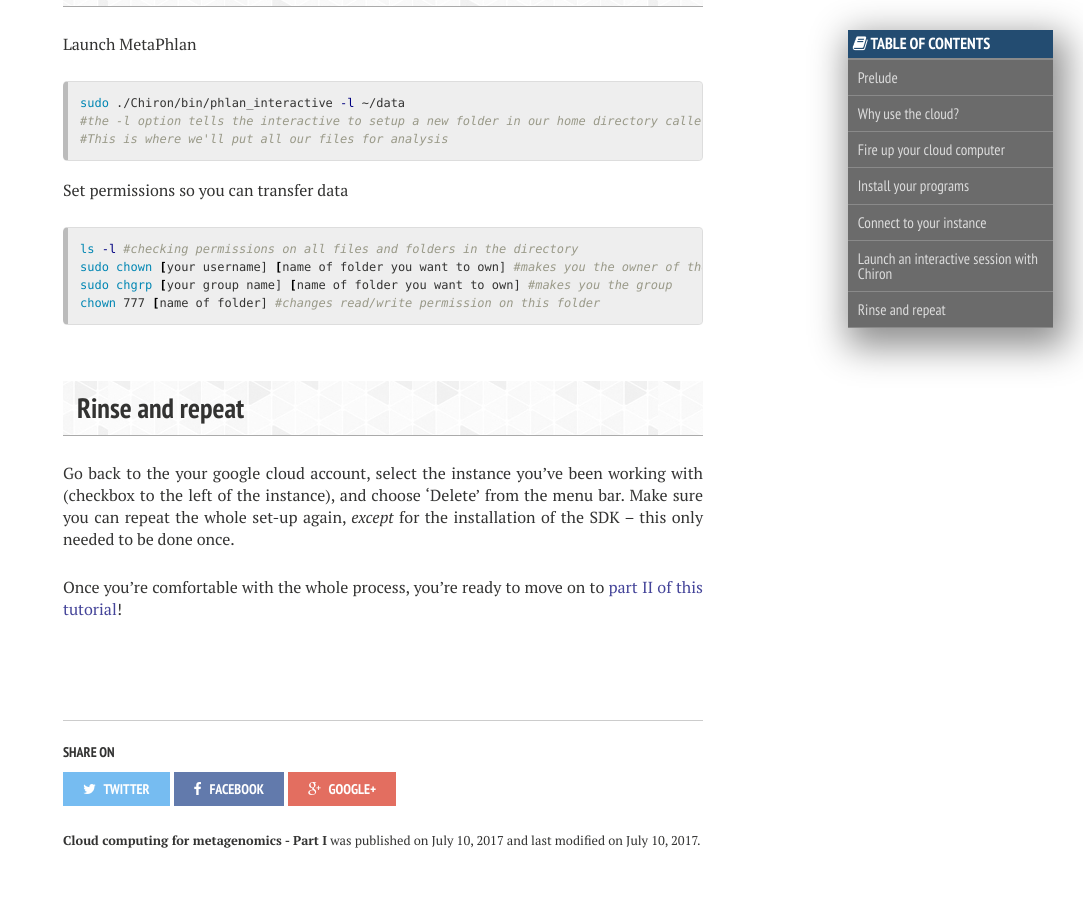
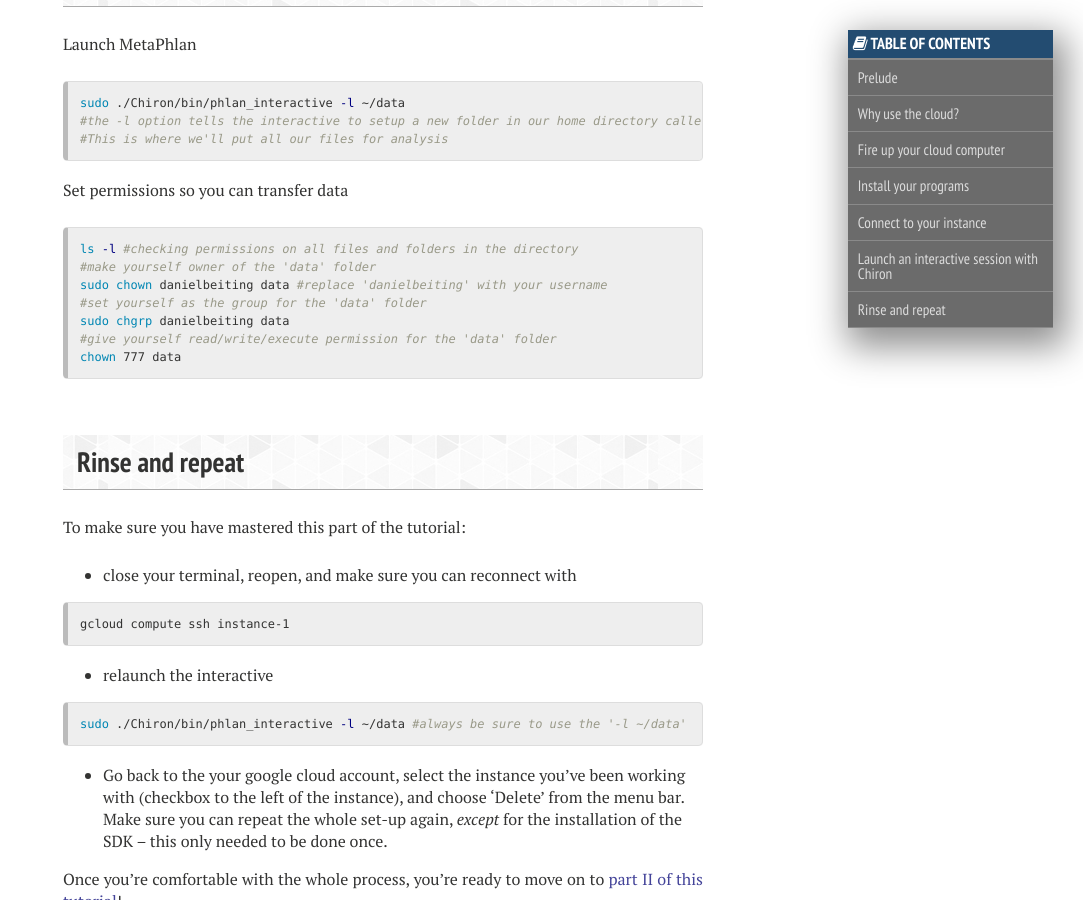
Before and after one commit to hostmicrobe/hostmicrobe.github.io, a Jekyll site: the page built from _posts/microbiome/2017-07-10-cloudComputing.md, in a window 1280 px wide and 900 px high, scrolled down 4230 px. Shown: the whole window, without its empty margins (197-1280 px from the left). Built offline with Jekyll 4.4.1, drawn with Linux system fonts in a browser that asks for light colours; nearby versions of some CDN libraries.

Commit message:
updating blog post

```diff
--- a/_posts/microbiome/2017-07-10-cloudComputing.md
+++ b/_posts/microbiome/2017-07-10-cloudComputing.md
@@ -123,13 +123,28 @@ sudo ./Chiron/bin/phlan_interactive -l ~/data
 Set permissions so you can transfer data
 {% highlight bash %}
 ls -l #checking permissions on all files and folders in the directory
-sudo chown [your username] [name of folder you want to own] #makes you the owner of the folder.
-sudo chgrp [your group name] [name of folder you want to own] #makes you the group
-chown 777 [name of folder] #changes read/write permission on this folder
+#make yourself owner of the 'data' folder
+sudo chown danielbeiting data #replace 'danielbeiting' with your username
+#set yourself as the group for the 'data' folder
+sudo chgrp danielbeiting data
+#give yourself read/write/execute permission for the 'data' folder
+chown 777 data
 {% endhighlight %}
 
 
 ## Rinse and repeat
-Go back to the your google cloud account, select the instance you've been working with (checkbox to the left of the instance), and choose 'Delete' from the menu bar.  Make sure you can repeat the whole set-up again, *except* for the installation of the SDK -- this only needed to be done once.
+To make sure you have mastered this part of the tutorial:
+* close your terminal, reopen, and make sure you can reconnect with
+{% highlight bash %}
+gcloud compute ssh instance-1
+{% endhighlight %}
+
+* relaunch the interactive
+{% highlight bash %}
+sudo ./Chiron/bin/phlan_interactive -l ~/data #always be sure to use the '-l ~/data'
+{% endhighlight %}
+
+
+* Go back to the your google cloud account, select the instance you've been working with (checkbox to the left of the instance), and choose 'Delete' from the menu bar.  Make sure you can repeat the whole set-up again, *except* for the installation of the SDK -- this only needed to be done once.
 
 Once you're comfortable with the whole process, you're ready to move on to [part II of this tutorial]()!
```
